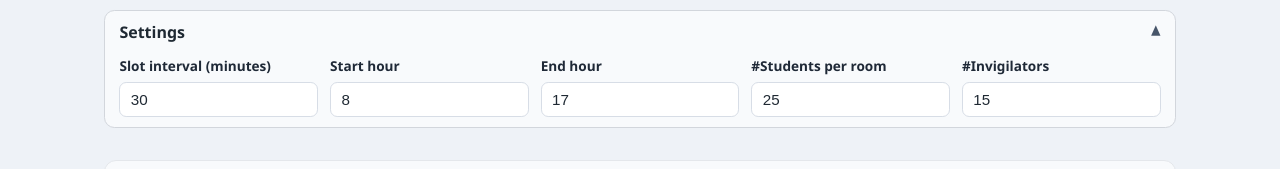
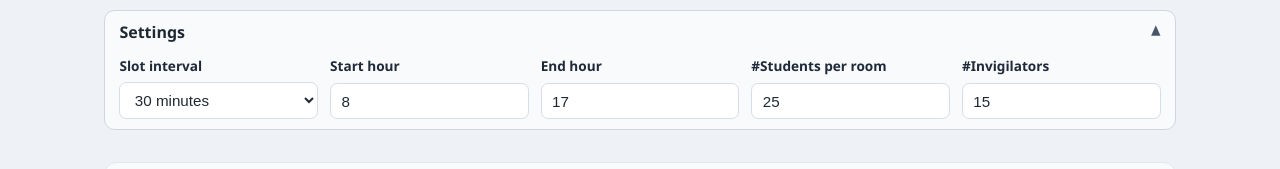
Before and after one commit to Muris-Cengic/ExamScheduler, a React (Vite) app: page / in a window 1280 px wide. Both pictures are taken after a click on the heading "Settings". Shown: the part 191-360 px from the top of the page. Built offline with nearby package versions, Linux system fonts and the light colour scheme.

Commit message:
Restrict slot interval values

```diff
--- a/src/App.css
+++ b/src/App.css
@@ -695,7 +695,8 @@ code {
   color: #1f2937;
 }
 
-.settings-panel__grid input {
+.settings-panel__grid input,
+.settings-panel__grid select {
   padding: 0.5rem 0.65rem;
   border: 1px solid #d7dde6;
   border-radius: 0.45rem;
@@ -704,7 +705,8 @@ code {
   background-color: #ffffff;
 }
 
-.settings-panel__grid input:focus {
+.settings-panel__grid input:focus,
+.settings-panel__grid select:focus {
   outline: none;
   border-color: #2563eb;
   box-shadow: 0 0 0 3px rgba(37, 99, 235, 0.18);
--- a/src/App.jsx
+++ b/src/App.jsx
@@ -2293,18 +2293,17 @@ function App() {
 
             <div className="settings-panel__grid">
               <label>
-                <span>Slot interval (minutes)</span>
-                <input
-                  type="number"
-                  min="5"
-                  max="240"
-                  step="5"
+                <span>Slot interval</span>
+                <select
                   value={slotIntervalMinutes}
                   onChange={handleNumericSettingChange(
                     "slotIntervalMinutes",
-                    { min: 5, max: 240 },
+                    { min: 30, max: 60 },
                   )}
-                />
+                >
+                  <option value={30}>30 minutes</option>
+                  <option value={60}>1 hour</option>
+                </select>
               </label>
 
               <label>
```
